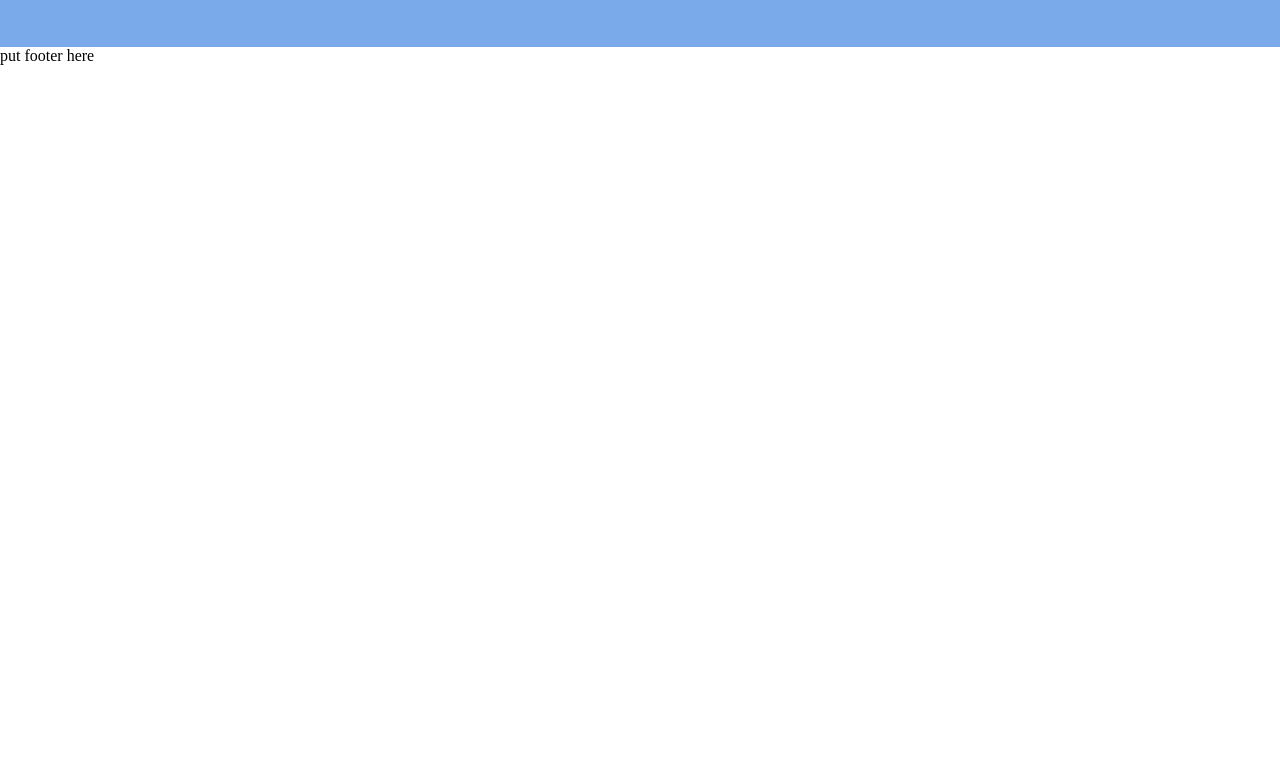
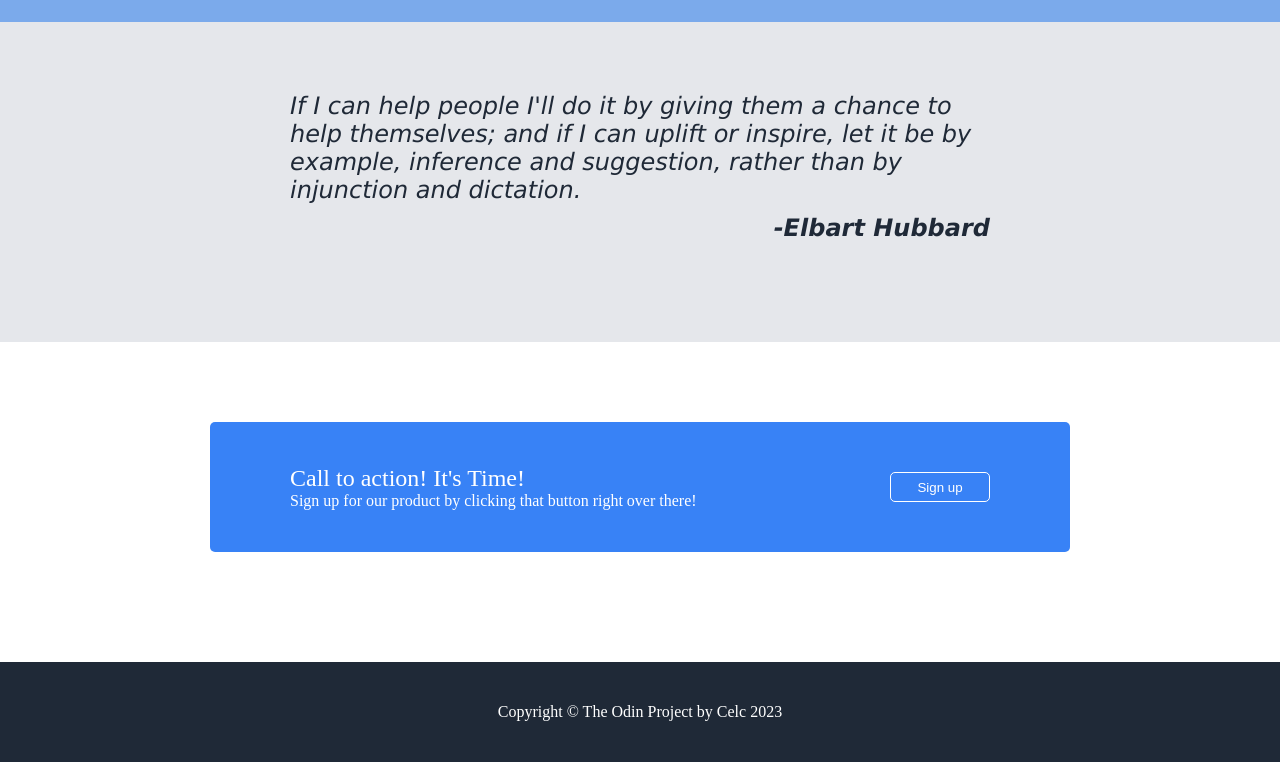
Before and after one commit to cechua/TOP-Landing-Page, a plain HTML site: page index.html in a window 1280 px wide. Shown: the part 745-1507 px from the top of the page. Before the commit the page ends 810 px from the top, so only its background shows below. Drawn offline with Linux system fonts and the light colour scheme.

Commit message:
Added the rest of the sections and footer

```diff
--- a/index.css
+++ b/index.css
@@ -65,14 +65,17 @@
     color:#e5e7eb;
 }
 
-.nav-header-banner-description button {
+.button {
     text-align:center;
     border-radius: 5px;
     border-style:none;
+    width:100px;
+    height: 30px;
+}
+
+.header-button {
     background-color:#3882f6;
     color: #e5e7eb;
-    width:100px;
-    height: 30px;
 }
 
 .nav-header-banner-image img {
@@ -81,13 +84,17 @@
 }
 
 .section-body {
-    background-color: #7baaeb;
-    color:white;
     display:flex;
-    flex-direction: column;
     padding-top:20px;
     padding-bottom:50px;
     gap:20px;
+    height:250px;
+}
+
+.section-body-information {
+    background-color: #7baaeb;
+    color:white;
+    flex-direction: column;
 }
 
 .section-body-header {
@@ -118,6 +125,70 @@
 .cta-box p {
     text-align: center;
 }
+
+.section-quotes {
+    background-color:#e5e7eb;
+    align-items: center;
+    justify-content: center;
+}
+
+.quotes-container {
+    width:700px;
+    font-size:24px;
+    font-family: 'Lucida Sans', 'Lucida Sans Regular', 'Lucida Grande', 'Lucida Sans Unicode', Geneva, Verdana, sans-serif;
+    color: #1f2937;
+    font-style: italic;
+}
+
+.author {
+    margin-top:10px;
+    text-align:right;
+    font-weight:700;
+}
+
+.section-body-cta {
+    background-color: #ffffff;
+    align-items: center;
+    justify-content: center;
+}
+
+.section-body-cta-container {
+    background-color: #3882f6;
+    width:700px;
+    height:120px;
+    border-radius:5px;
+    display:flex;
+    flex-direction: row;
+    justify-content: space-between;
+    align-items: center;
+    padding:5px 80px;
+}
+
+.cta-description h1 {
+    color:#ffffff;
+    font-size:24px;
+    font-weight:300
+}
+
+.cta-description p {
+    font-size:16px;
+    color:#ffffff;
+}
+
+.cta-button {
+    background-color: #3882f6;
+    border:1px solid #ffffff;
+    color:#ffffff;
+}
+
+footer {
+    background-color: #1f2937;
+    color:#ffffff;
+    display:flex;
+    align-items: center;
+    justify-content: center;
+    height:100px;
+}
 /*
 .nav-jumbotron {
     display: flex;
--- a/index.html
+++ b/index.html
@@ -26,7 +26,7 @@
             This website has some subtext that goes here under the main title.
             It's a smaller font and the color is lower contrast
           </p>
-          <button>Sign up</button>
+          <button class="button header-button">Sign up</button>
         </div>
 
         <div class="nav-header-banner-image">
@@ -37,7 +37,7 @@
       </div>
     </div>
   </div>
-  <div class="section-body">
+  <div class="section-body section-body-information">
     <h2 class="section-body-header">Some random information</h2>
     <div class="section-body-callToActions-container">
       <div class="cta-box cta-box-1">
@@ -66,5 +66,24 @@
       </div>
     </div>
   </div>
-  <footer>put footer here</footer>
+  <div class="section-body section-quotes">
+    <div class="quotes-container">
+      <p class="quote">
+        If I can help people I'll do it by giving them a chance to help
+        themselves; and if I can uplift or inspire, let it be by example,
+        inference and suggestion, rather than by injunction and dictation.
+      </p>
+      <p class="author">-Elbart Hubbard</p>
+    </div>
+  </div>
+  <div class="section-body section-body-cta">
+    <div class="section-body-cta-container">
+      <div class="cta-description">
+        <h1>Call to action! It's Time!</h1>
+        <p>Sign up for our product by clicking that button right over there!</p>
+      </div>
+      <button class="button cta-button">Sign up</button>
+    </div>
+  </div>
+  <footer>Copyright © The Odin Project by Celc 2023</footer>
 </html>
```
